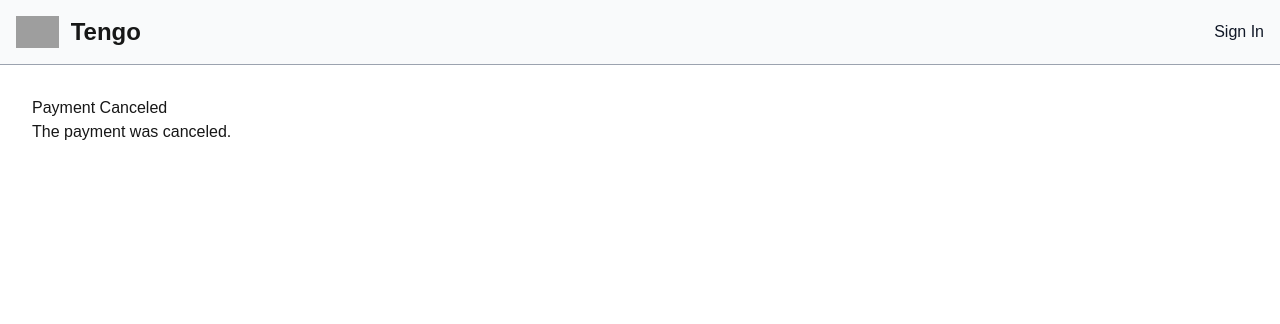
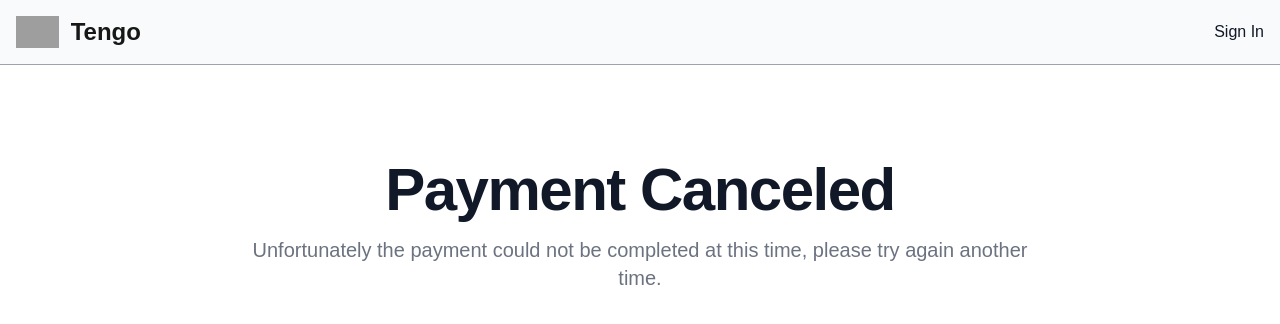
Before and after one commit to jrdnthedev/react-ecommerce, a Next.js app: page /failure in a window 1280 px wide. Shown: the top 324 px of the page. Built offline with nearby package versions, Linux system fonts and the light colour scheme; no server answers; grey boxes are pictures that could not be loaded.

Commit message:
updated payment information pages

```diff
--- a/app/(pages)/failure/page.tsx
+++ b/app/(pages)/failure/page.tsx
@@ -1,8 +1,13 @@
 export default function FailedPayment() {
     return (
-        <div>
-            <h1>Payment Canceled</h1>
-            <p>The payment was canceled.</p>
-        </div>
+
+
+        <section className="bg-white dark:bg-gray-900">
+            <div className="py-8 px-4 mx-auto max-w-screen-xl text-center lg:py-16">
+                <h1 className="mb-4 text-4xl font-extrabold tracking-tight leading-none text-gray-900 md:text-5xl lg:text-6xl dark:text-white">Payment Canceled</h1>
+                <p className="mb-8 text-lg font-normal text-gray-500 lg:text-xl sm:px-16 lg:px-48 dark:text-gray-400">Unfortunately the payment could not be completed at this time, please try again another time.</p>
+            </div>
+        </section>
+
     );
 }
--- a/app/(pages)/success/page.tsx
+++ b/app/(pages)/success/page.tsx
@@ -5,10 +5,14 @@ export default function SuccessfulPurchase() {
     const searchParams = useSearchParams();
     const session_id = searchParams.get('session_id');
     return (
-        <div>
-            <h1>Payment Successful</h1>
-            <p>Thank you for your purchase!</p>
-            <p>Session ID: {session_id}</p>
-        </div>
+
+
+        <section className="bg-center bg-no-repeat bg-[url('https://flowbite.s3.amazonaws.com/docs/jumbotron/conference.jpg')] bg-gray-700 bg-blend-multiply">
+            <div className="px-4 mx-auto max-w-screen-xl text-center py-24 lg:py-56">
+                <h1 className="mb-4 text-4xl font-extrabold tracking-tight leading-none text-white md:text-5xl lg:text-6xl">Purchase Successful</h1>
+                <p className="mb-8 text-lg font-normal text-gray-300 lg:text-xl sm:px-16 lg:px-48">Thanks for your purchase! Here at Tengo we focus on markets where technology, innovation, and capital can unlock long-term value and drive economic growth.</p>
+            </div>
+        </section>
+
     );
 }
```
